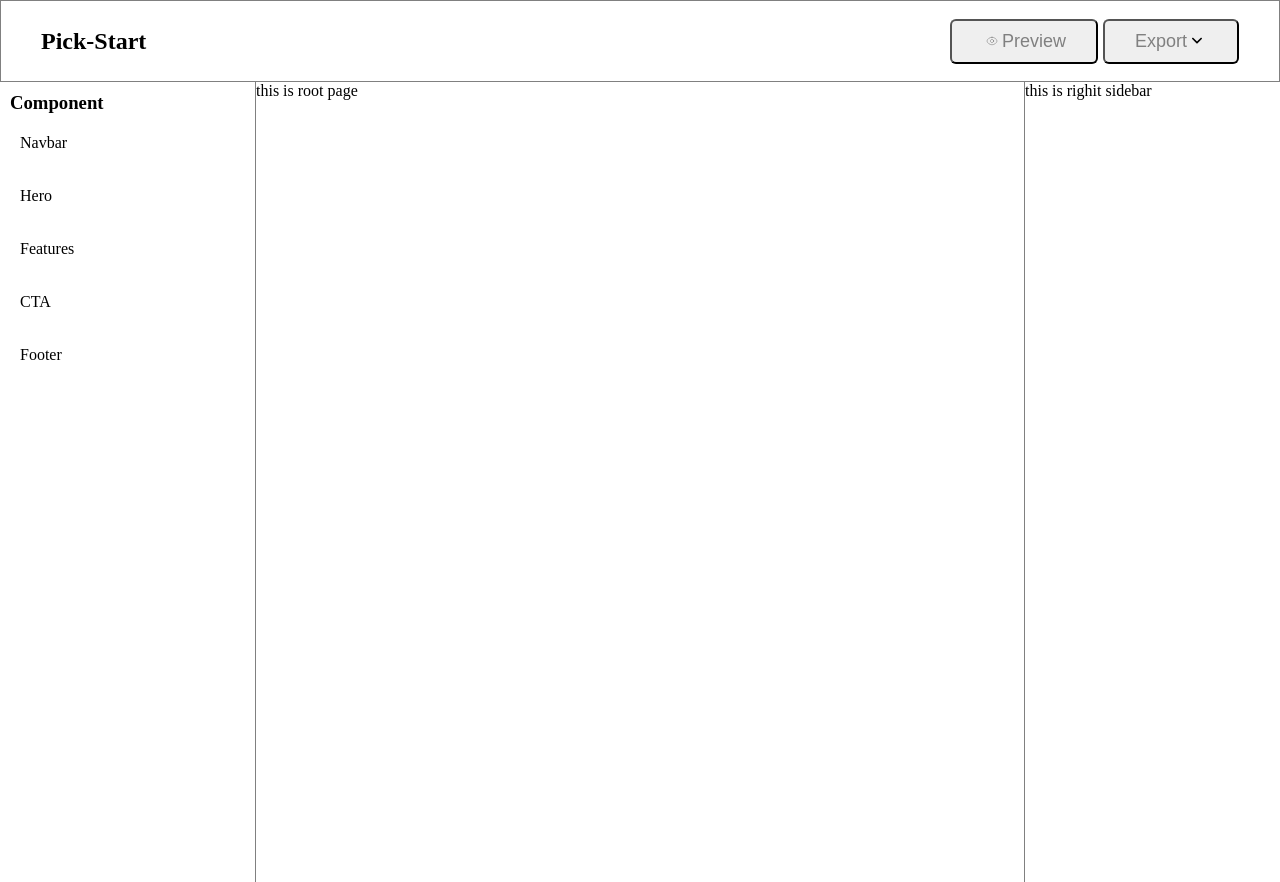
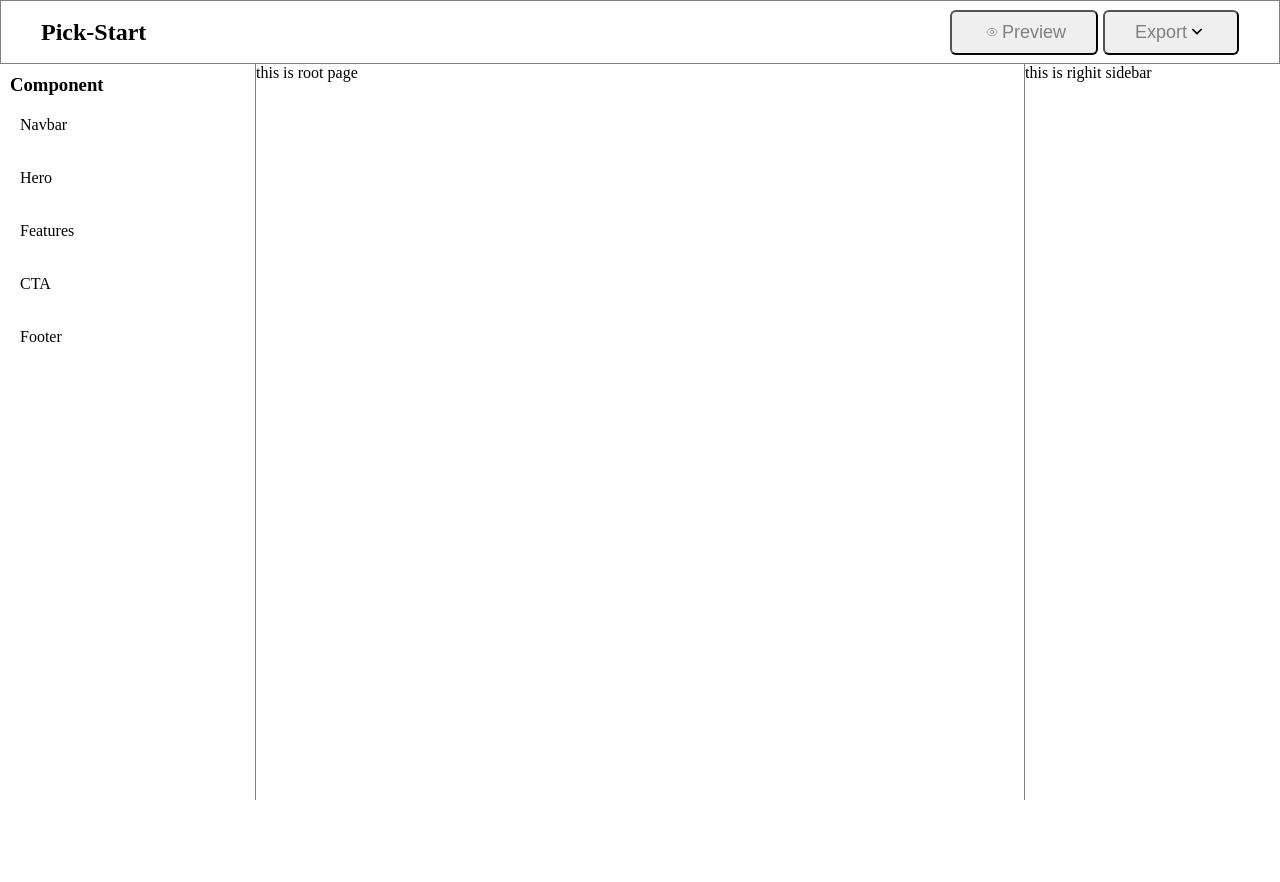
Before and after one commit to pratikadhikari2062/Pick-Start, a React (Vite) app: page / in a window 1280 px wide. Built offline with nearby package versions, Linux system fonts and the light colour scheme.

Commit message:
position sticky add

```diff
--- a/src/components/layout/navbar/Navbar.styles.ts
+++ b/src/components/layout/navbar/Navbar.styles.ts
@@ -1,24 +1,27 @@
 import styled from "styled-components";
 
 export const NavbarWapper = styled.nav`
-    height:20px;
-    width:100%;
-    padding:40px 40px;
-    display:flex;
-    justify-content:space-between;
-    border:1px solid var(--border-color);
-    align-items:center;
-
-
+  height: 64px;
+  width: 100%;
+  position: sticky;
+  top:0;
+  padding: 0px 40px;
+  display: flex;
+  justify-content: space-between;
+  border: 1px solid var(--border-color);
+  align-items: center;
+  background-color:#ffffff;
+  z-index:1000;
 `;
 export const HeadingOne = styled.div`
 color:green;
-font-wedth:800;
+font-weight:800;
 `
 export const ButtonWrapper = styled.div`
+display:flex;
 align-items:center;
 justyfy-content:center;
-display:flex;
+
 `
 export const PreviewButton = styled.button`
 
--- a/src/components/layout/sidebar/LeftSidebar.styles.ts
+++ b/src/components/layout/sidebar/LeftSidebar.styles.ts
@@ -1,9 +1,12 @@
 import styled from "styled-components";
 
 export const LeftSidebarContainer = styled.div`
-height:100vh;
-width:20%;
-border-right : 1px solid var(--border-color);
+  height: calc(100vh - 64px);
+  width: 20%;
+  position: sticky;
+  top:64px;
+  border-right: 1px solid var(--border-color);
+
 `;
 
 export const HeadingThree = styled.h3`
@@ -18,7 +21,7 @@ list-style-type:none;
 margin:10px;
 Display:grid;
 row-gap:15px;
- text-align: left;
+
 `;
 export const OrderList = styled.li`
 margin:10px;
--- a/src/components/layout/sidebar/RightSidebar.styles.ts
+++ b/src/components/layout/sidebar/RightSidebar.styles.ts
@@ -1,7 +1,9 @@
 import styled from "styled-components";
 
 export const Rightsidebar = styled.div`
-height:100vh;
-width:20%;
-border-left:1px solid var(--border-color);
+  height: calc(100vh - 64px);
+  width: 20%;
+  position:sticky;
+  top:64px;
+  border-left: 1px solid var(--border-color);
 `;
--- a/src/routes/__root.tsx
+++ b/src/routes/__root.tsx
@@ -9,11 +9,14 @@ import React from "react";
 const Maincontent = styled.div`
   height: 100vh;
   width: 100%;
+  position:relative;
   display: flex;
+
 `;
 export const Content = styled.div`
-  height: 100vh;
+  height: calc(100vh - 64px);
   width: 60%;
+  top:64px;
 `;
 
 const RootLayout = () => (
```
